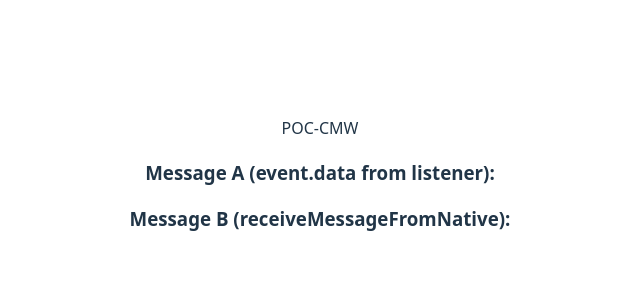
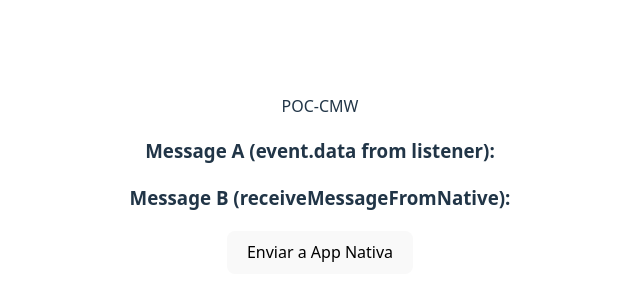
Before and after one commit to erikpz/poc-cm, a React (Vite) app: page / in a window 1280 px wide. Shown: the part 216-516 px from the top of the page, without its empty margins (320-960 px from the left). Built offline with nearby package versions, Linux system fonts and the light colour scheme.

Commit message:
Listeners 3

```diff
--- a/src/App.jsx
+++ b/src/App.jsx
@@ -13,6 +13,10 @@ function App() {
       setmessage(eventStr);
     }
   }
+
+  const sendMessageToNative = () => {
+    window.webkit.messageHandlers.nativeHandler.postMessage("Hola desde React");
+}
 
   useEffect(()  => {
     window.addEventListener('message', listenEvent);
@@ -35,6 +39,8 @@ function App() {
       <p>{message}</p>
       <h3>Message B (receiveMessageFromNative):</h3>
       <p>{message2}</p>
+
+      <button onClick={sendMessageToNative}>Enviar a App Nativa</button>
     </div>
   )
 }
```
